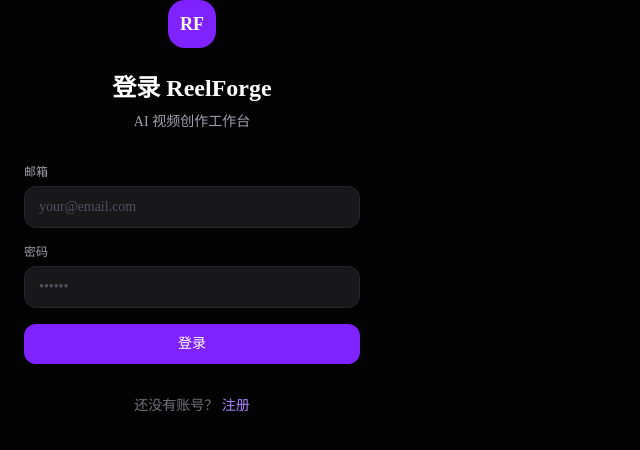
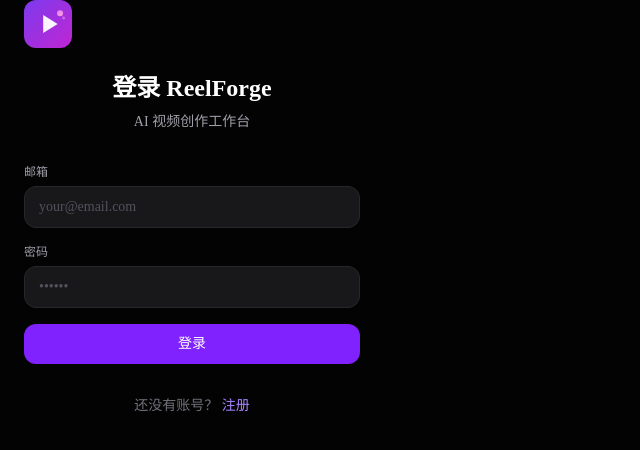
Before and after one commit to LucasJ880/ReelForge, a Next.js app: page /login in a window 1280 px wide. Shown: the top 450 px of the page, without its empty margins (0-640 px from the left). Built offline with nearby package versions, Linux system fonts and the light colour scheme.

Commit message:
style: replace RF text logo with SVG gradient logo
Made-with: Cursor

```diff
--- a/src/app/(auth)/login/page.tsx
+++ b/src/app/(auth)/login/page.tsx
@@ -4,6 +4,7 @@ import { useState } from "react";
 import { signIn } from "next-auth/react";
 import { useRouter } from "next/navigation";
 import Link from "next/link";
+import { Logo } from "@/components/ui/logo";
 
 export default function LoginPage() {
   const router = useRouter();
@@ -37,8 +38,8 @@ export default function LoginPage() {
   return (
     <div className="w-full max-w-sm space-y-8 px-6">
       <div className="text-center">
-        <div className="mx-auto mb-6 flex h-12 w-12 items-center justify-center rounded-xl bg-violet-600 text-lg font-bold text-white">
-          RF
+        <div className="mx-auto mb-6">
+          <Logo size={48} />
         </div>
         <h1 className="text-2xl font-bold text-white">登录 ReelForge</h1>
         <p className="mt-2 text-sm text-zinc-400">
--- a/src/app/(auth)/register/page.tsx
+++ b/src/app/(auth)/register/page.tsx
@@ -4,6 +4,7 @@ import { useState } from "react";
 import { signIn } from "next-auth/react";
 import { useRouter } from "next/navigation";
 import Link from "next/link";
+import { Logo } from "@/components/ui/logo";
 
 export default function RegisterPage() {
   const router = useRouter();
@@ -57,8 +58,8 @@ export default function RegisterPage() {
   return (
     <div className="w-full max-w-sm space-y-8 px-6">
       <div className="text-center">
-        <div className="mx-auto mb-6 flex h-12 w-12 items-center justify-center rounded-xl bg-violet-600 text-lg font-bold text-white">
-          RF
+        <div className="mx-auto mb-6">
+          <Logo size={48} />
         </div>
         <h1 className="text-2xl font-bold text-white">创建账号</h1>
         <p className="mt-2 text-sm text-zinc-400">
--- a/src/app/(public)/landing/page.tsx
+++ b/src/app/(public)/landing/page.tsx
@@ -12,6 +12,7 @@ import {
   Globe,
   TrendingUp,
 } from "lucide-react";
+import { Logo } from "@/components/ui/logo";
 
 const fadeUp = {
   hidden: { opacity: 0, y: 30 },
@@ -74,9 +75,7 @@ export default function LandingPage() {
       <nav className="fixed top-0 left-0 right-0 z-50 border-b border-white/5 bg-zinc-950/80 backdrop-blur-xl">
         <div className="mx-auto flex max-w-6xl items-center justify-between px-6 py-4">
           <Link href="/landing" className="flex items-center gap-2.5">
-            <div className="flex h-8 w-8 items-center justify-center rounded-lg bg-violet-600 text-xs font-bold">
-              RF
-            </div>
+            <Logo size={32} />
             <span className="text-[15px] font-semibold tracking-tight">
               ReelForge
             </span>
--- a/src/components/layout/app-sidebar.tsx
+++ b/src/components/layout/app-sidebar.tsx
@@ -16,6 +16,7 @@ import {
 } from "lucide-react";
 import { signOut } from "next-auth/react";
 import { cn } from "@/lib/utils";
+import { Logo } from "@/components/ui/logo";
 
 const mainNav = [
   { href: "/", label: "工作台", icon: LayoutDashboard },
@@ -38,9 +39,7 @@ export function AppSidebar() {
         {/* Logo */}
         <div className="px-5 pt-6 pb-8">
           <Link href="/" className="flex items-center gap-2.5" onClick={() => setMobileOpen(false)}>
-            <div className="flex h-8 w-8 items-center justify-center rounded-lg bg-violet-600 text-white text-xs font-bold tracking-tight">
-              RF
-            </div>
+            <Logo size={32} />
             <span className="text-[15px] font-semibold text-white tracking-tight">
               ReelForge
             </span>
--- /dev/null
+++ b/src/components/ui/logo.tsx
@@ -0,0 +1,40 @@
+import { cn } from "@/lib/utils";
+
+export function Logo({
+  size = 32,
+  className,
+}: {
+  size?: number;
+  className?: string;
+}) {
+  return (
+    <svg
+      width={size}
+      height={size}
+      viewBox="0 0 40 40"
+      fill="none"
+      className={cn("shrink-0", className)}
+    >
+      <defs>
+        <linearGradient id="logo-bg" x1="0" y1="0" x2="1" y2="1">
+          <stop offset="0%" stopColor="#7c3aed" />
+          <stop offset="100%" stopColor="#c026d3" />
+        </linearGradient>
+        <linearGradient id="logo-spark" x1="0" y1="0" x2="1" y2="1">
+          <stop offset="0%" stopColor="#e879f9" />
+          <stop offset="100%" stopColor="#f9a8d4" />
+        </linearGradient>
+      </defs>
+      <rect width="40" height="40" rx="10" fill="url(#logo-bg)" />
+      {/* Play triangle */}
+      <path
+        d="M16 12.5V27.5L28 20L16 12.5Z"
+        fill="white"
+        fillOpacity="0.95"
+      />
+      {/* Spark accent */}
+      <circle cx="30" cy="11" r="2.5" fill="url(#logo-spark)" />
+      <circle cx="33" cy="15" r="1.2" fill="url(#logo-spark)" opacity="0.6" />
+    </svg>
+  );
+}
```
